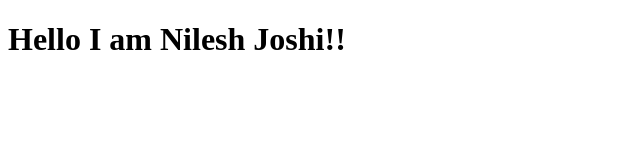
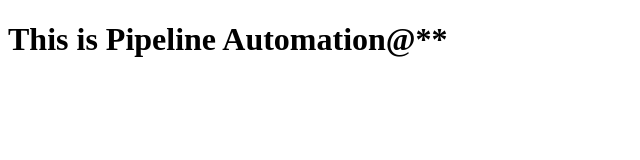
Before and after one commit to 56Whitedevil/demo-app-aws, a plain HTML site: page index.html in a window 1280 px wide. Shown: the whole page, without its empty margins (0-640 px from the left). Drawn offline with Linux system fonts and the light colour scheme.

Commit message:
new change

```diff
--- a/index.html
+++ b/index.html
@@ -4,6 +4,6 @@
         <title>First-demo-app</title>
     </head>
     <body>
-        <h1 style="font:900" style="color:aqua">Hello I am Nilesh Joshi!!</h1>
+        <h1 style="font:900" style="color:aqua">This is Pipeline Automation@**</h1>
     </body>
 </html>
```
Also changed, not shown: 1 other file.
